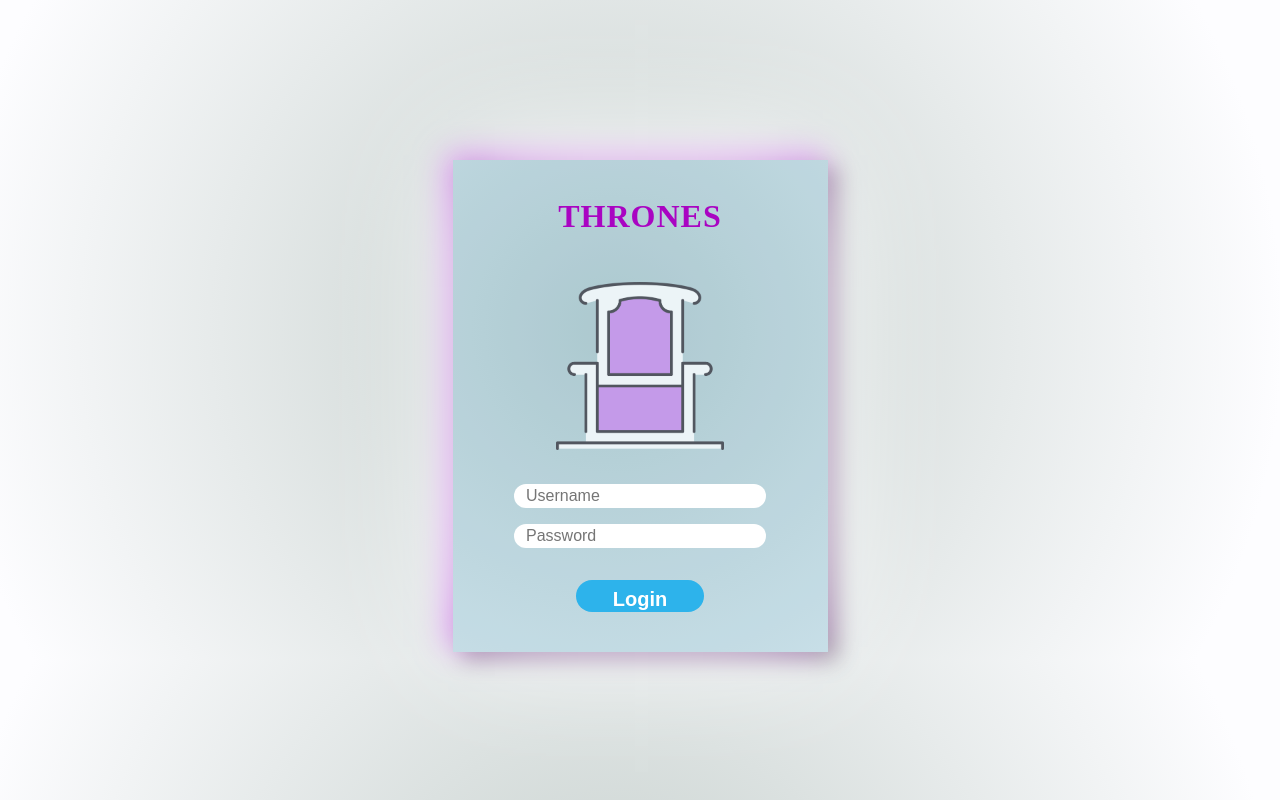
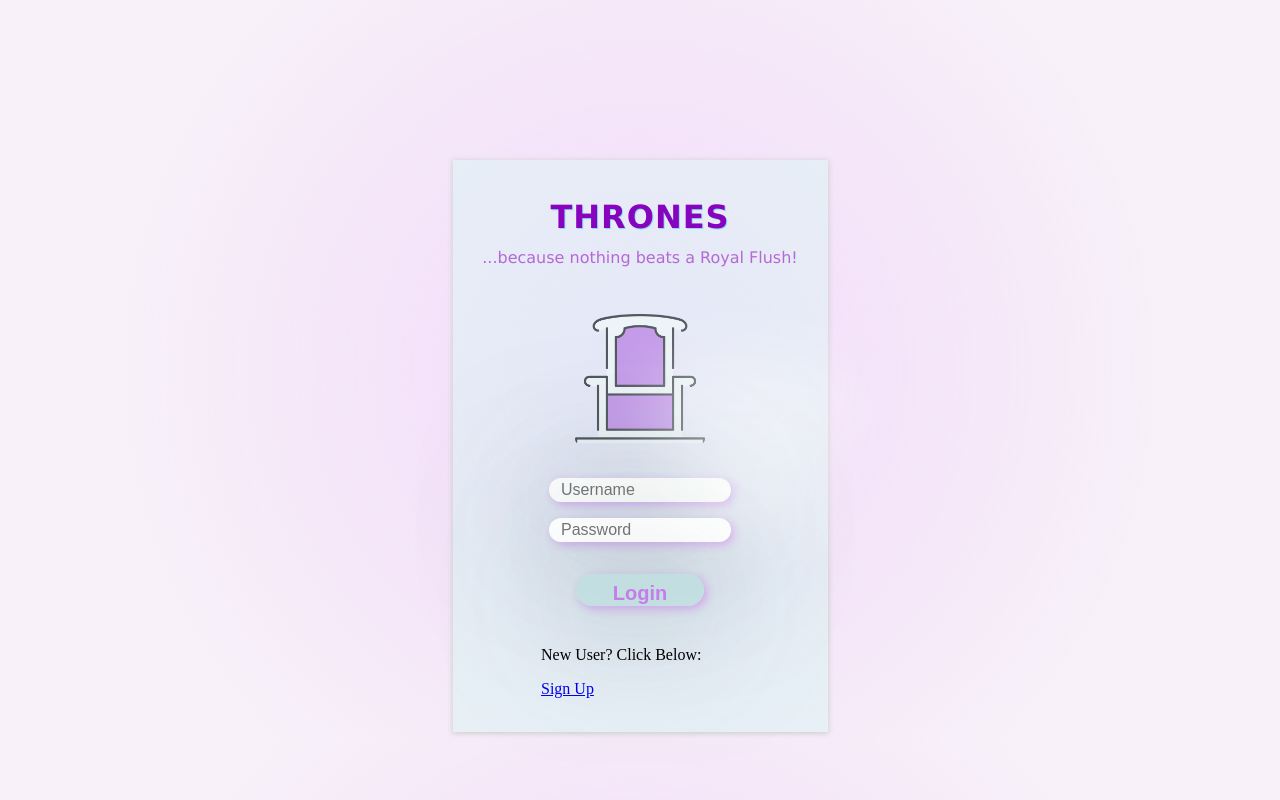
Before and after one commit to evolvd444/Thrones_FE_P4, a React (Create React App) app in the folder thrones/: page /signup in a window 1280 px wide. Built offline with nearby package versions, Linux system fonts and the light colour scheme; no server answers.

Commit message:
login fixed up sign in route needs fixing..

```diff
--- a/thrones/src/App.js
+++ b/thrones/src/App.js
@@ -34,6 +34,7 @@ function App() {
   // },[userLoggedIn])
 
   if(!userLoggedIn){
+    <Route exact path = '/signup' component={SignInAndSignUpPage} />
     return <Landing userLoggedIn = {userLoggedIn} setUserLoggedIn = {setUserLoggedIn} userList = {userList}/>
   }
   else{
@@ -51,7 +52,7 @@ function App() {
           render={(props) => <Profile {...props}/>}
         />
          <Route exact path = '/about' component={About} />
-         <Route exact path = '/signup' component={SignInAndSignUpPage} />
+
       </div>
     );
   }
--- a/thrones/src/components/Landing.jsx
+++ b/thrones/src/components/Landing.jsx
@@ -31,7 +31,7 @@ function Landing({setUserLoggedIn , userList} ) {
 
   function handleSubmit(e) {
     e.preventDefault();
-    login()
+    login();
     resetFields();
   }
 
@@ -44,7 +44,7 @@ function Landing({setUserLoggedIn , userList} ) {
     <div className="landing-page-container">
       <div className="login-form-container">
         <h1 className="login-text">Thrones</h1>
-
+       <p className="login-subtext"> ...because nothing beats a Royal Flush!</p>
         <img id= "throne-login-logo" src= {thronesLogo} alt=" thronesLogo" />
 
         <form className="login-form" onSubmit={handleSubmit}>
@@ -70,6 +70,12 @@ function Landing({setUserLoggedIn , userList} ) {
             type="submit"
             value="Login"
           />
+            <p>New User? Click Below:</p>
+
+           <div id="newUser">
+               <Link className = "link" to = "/signup">Sign Up</Link>
+           </div>
+           <br />
           {/* `/dashboard/${currentUser.id}` <Link to = '/' />*/}
 
           <p className="login-failed" style={{ display: failedLogin }}>
--- a/thrones/src/css/Landing.css
+++ b/thrones/src/css/Landing.css
@@ -10,7 +10,7 @@
 
 }
 body{
-    background-image: radial-gradient( circle farthest-corner at 48% 50%,  rgb(197, 207, 204) 0%, rgb(253, 253, 255) 90% );
+    background-image: radial-gradient( circle farthest-corner at 50% 50%,  rgba(226, 171, 244, 0.433) 5%, rgba(219, 191, 226, 0.233) 70% );
 }
 /*
 #ffd89b >
@@ -27,11 +27,9 @@ body{
   margin-left: auto;
   margin-right: auto;
   margin-top: 0vh ;
-  background: rgba(52, 167, 216, 0.168);
-  box-shadow:
-  0 -10px 120px #fff,
-  10px 8px 20px rgba(16, 1, 17, 0.353),
-  -5px -5px 30px rgba(200, 0, 255, 0.514);
+  background: rgba(216, 244, 243, 0.494);
+  box-shadow: 0px 1px 5px 1px lightgrey;
+
 }
 #throne-login-logo{
     display: flex;
@@ -39,8 +37,11 @@ body{
     justify-content: space-evenly;
     flex-direction: column;
     margin: auto;
-    width: 50%;
+
+    width: 40%;
     padding: 10px;
+    border-radius: 10%;
+
 
 }
 .login-form{
@@ -49,6 +50,8 @@ body{
     justify-content: space-evenly;
     margin: auto;
     width: 80%;
+    max-width: 230px;
+
 }
 
 .login-form{
@@ -57,9 +60,18 @@ body{
 }
 
 .login-text{
-    color: #a904c2;
+    color: #8803bd;
     text-align: center;
-    margin: 10%;
+    margin-top: 10%;
+    font-family:'Lucida Sans', 'Lucida Sans Regular', 'Lucida Grande', 'Lucida Sans Unicode', Geneva, Verdana, sans-serif;
+    text-shadow: 1px 1px #30d2f783;
+}
+.login-subtext {
+    color: #ac53d0db;
+    text-align: center;
+    margin-bottom: 10%;
+    margin-top: -1%;
+    font-family:'Lucida Sans', 'Lucida Sans Regular', 'Lucida Grande', 'Lucida Sans Unicode', Geneva, Verdana, sans-serif;
 }
 
 
@@ -70,6 +82,10 @@ body{
     height: 1.5rem;
     padding: 5px 12px;
     border-radius: 1rem;
+    box-shadow:
+    110px -100px 80px #fff,
+    3px 3px 10px rgba(187, 5, 243, 0.248),
+    -5px 10px 130px rgba(68, 109, 105, 0.514);
 }
 
 .landing-text-input:focus{
@@ -79,15 +95,20 @@ body{
 .login-submit-btn{
     margin: 1.5rem 0;
     border: none;
-    background-color: #2DB3EB;
+    background-color: #bbddddbb;
     height: 2rem;
     border-radius: 1rem;
     width: 8rem;
+    text-align: center;
     align-self: center;
     font-size: 1.25rem;
     font-weight: 600;
-    color: white;
+    color: rgba(199, 78, 240, 0.672);
     cursor: pointer;
+    box-shadow:
+    110px -100px 80px #fff,
+    3px 3px 10px rgba(187, 5, 243, 0.248),
+    -5px 10px 130px rgba(68, 109, 105, 0.514);
 }
 
 .login-submit-btn:hover,
```
Also changed, not shown: thrones/src/components/Footer/footer.jsx (added).
